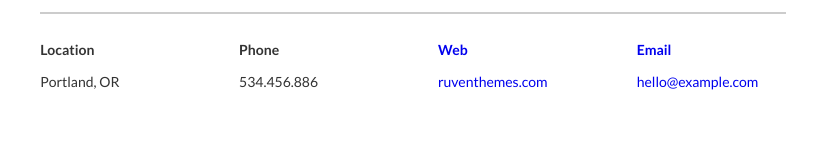
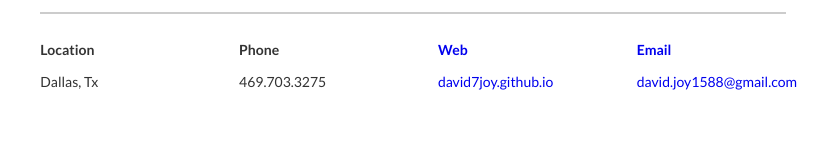
Before and after one commit to david7joy/david7joy.github.io, a plain HTML site: page index.html in a window 1280 px wide. Shown: the part 644-800 px from the top of the page, 418-1255 px from the left. Drawn offline with Linux system fonts and the light colour scheme.

Commit message:
Updating Webpage

```diff
--- a/index.html
+++ b/index.html
@@ -143,7 +143,7 @@
                                                     <div class="o-content__body">
                                                         <h4>Location</h4>
                                                         <address>
-                                                            Portland, OR
+                                                            Dallas, Tx
                                                         </address>
                                                     </div>
                                                 </div><!-- /o-content -->
@@ -154,7 +154,7 @@
                                                     <div class="o-content__body">
                                                         <h4>Phone</h4>
                                                         <p>
-                                                            534.456.886
+                                                            469.703.3275
                                                         </p>
                                                     </div>
                                                 </div><!-- /o-content -->
@@ -167,7 +167,7 @@
                                                             <h4>Web</h4>
                                                             <p>
                                                                 <span class="t-link-container__item--blended">
-                                                                    ruventhemes.com
+                                                                    david7joy.github.io
                                                                 </span>
                                                             </p>
                                                         </a><!-- /o-link-container -->
@@ -182,7 +182,7 @@
                                                             <h4>Email</h4>
                                                             <p>
                                                                 <span class="t-link-container__item--blended">
-                                                                    hello@example.com
+                                                                    david.joy1588@gmail.com
                                                                 </span>
                                                             </p>
                                                         </a><!-- /o-link-container -->
```
